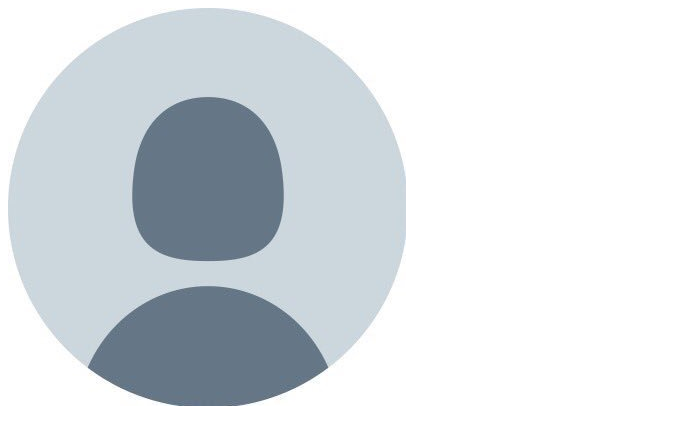
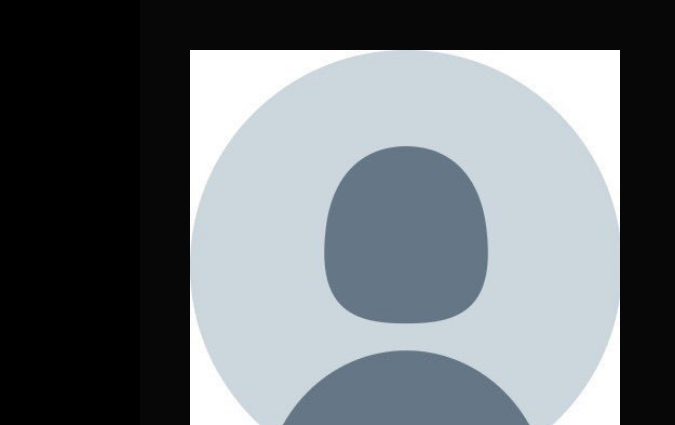
Before and after one commit to hameedd47/Mycv, a plain HTML site: page cv.html in a window 1280 px wide. Shown: the top 425 px of the page, without its empty margins (0-675 px from the left). Drawn offline with Linux system fonts and the light colour scheme.

Commit message:
img stylecss

```diff
--- a/cv.html
+++ b/cv.html
@@ -15,7 +15,7 @@
 
     <div class="profile_container">
         <div class="profile_profileimge">
-           <img src="/v1StZqhq_400x400.jpg" alt="HAMED ALHRBI">
+           <img src="img.jpg" alt="HAMED ALHRBI">
         </div>
 
         <div>
--- a/style.css
+++ b/style.css
@@ -0,0 +1,44 @@
+@import url('https://fonts.googleapis.com/css2?family=Anton&family=Roboto:ital,wght@0,100;0,300;0,400;0,500;0,700;0,900;1,100;1,300;1,400;1,500;1,700;1,900&display=swap');
+
+*{
+
+padding:0 ;
+margin: 0;
+box-sizing: border-box;
+}
+:root{
+
+    --primary-color: #ff7613
+    --text-color: #727171
+}
+
+html{
+
+    font-size: 10px;
+}
+body{
+
+    font-family: 'Franklin Gothic Medium', 'Arial Narrow', Arial, sans-serif;
+    background-color: black;
+    color: white;}
+    img{
+
+        width: 100%;
+    }
+
+    a{
+
+        text-decoration: none;
+        color: white;
+    }
+
+    .container{
+max-width: 1000px;
+width: 90%;
+margin: 0 auto;
+display: grid;
+padding: 5rem;
+background: #070707;
+grid-template-columns: 1fr 1fr;
+gap: 4rem;
+    }
```
Also changed, not shown: img.jpg (renamed from v1StZqhq_400x400.jpg).
